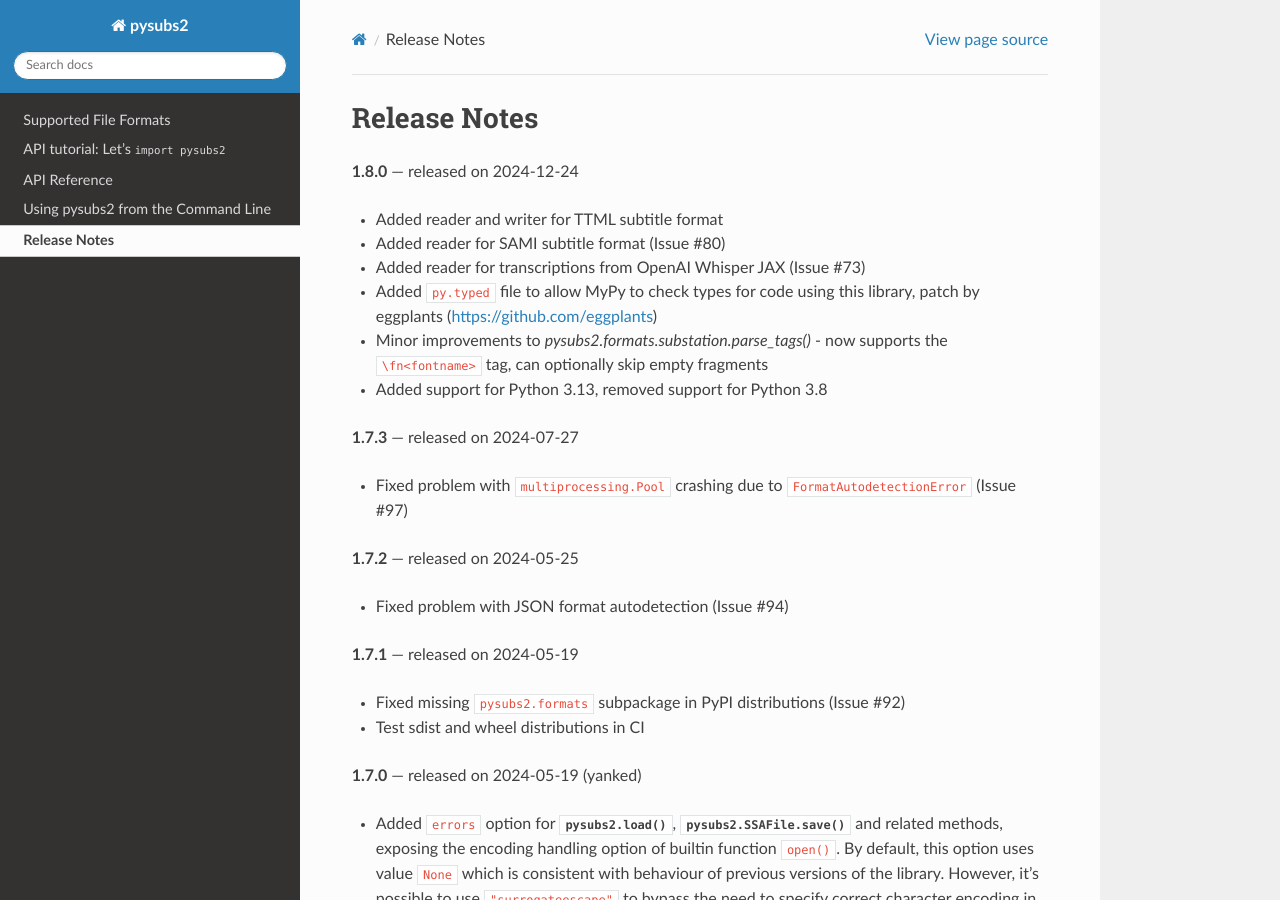
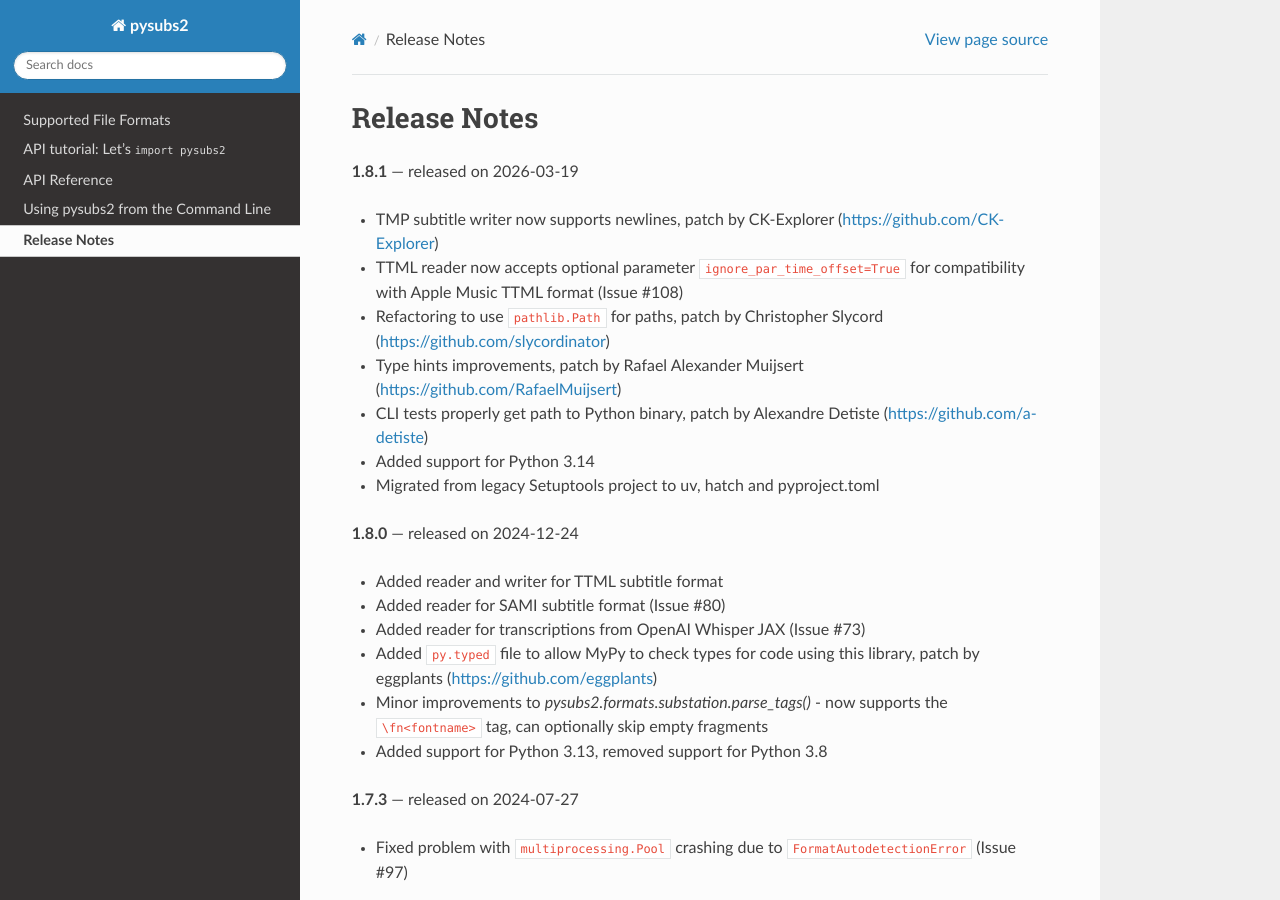
Before and after one commit to tkarabela/pysubs2, a Sphinx documentation site: the page built from docs/release-notes.rst, in a window 1280 px wide and 900 px high. Built offline with Sphinx 7.4.7 and the Read the Docs theme 3.1.0, drawn with Linux system fonts in a browser that asks for light colours; the version number could not be read and is left out.

Commit message:
version: 1.8.1

```diff
--- a/docs/index.rst
+++ b/docs/index.rst
@@ -22,7 +22,8 @@
 
 The library works in Python 3.9 or newer, with no extra dependencies.
 It’s available under the MIT license (see bottom of the page).
-To get started, simply install it using `pip <https://pypi.python.org/pypi/pip>`_: ``pip install pysubs2``.
+To get started, simply install it using `uv <https://docs.astral.sh/uv/>`_: ``uv add pysubs2`` or
+`pip <https://pypi.python.org/pypi/pip>`_: ``pip install pysubs2``.
 You can also clone `the GitHub repository <https://github.com/tkarabela/pysubs2/>`_.
 
 If you find a bug or have something to say, please let me know `via GitHub <https://github.com/tkarabela/pysubs2/issues>`_ or
@@ -46,7 +47,7 @@
 
 .. code-block:: text
 
-    Copyright (c) 2014-2024 Tomas Karabela
+    Copyright (c) 2014-2026 Tomas Karabela
 
     Permission is hereby granted, free of charge, to any person obtaining a copy
     of this software and associated documentation files (the "Software"), to deal
--- a/docs/release-notes.rst
+++ b/docs/release-notes.rst
@@ -1,5 +1,15 @@
 Release Notes
 =============
+
+**1.8.1** --- released on 2026-03-19
+
+- TMP subtitle writer now supports newlines, patch by CK-Explorer (https://github.com/CK-Explorer)
+- TTML reader now accepts optional parameter ``ignore_par_time_offset=True`` for compatibility with Apple Music TTML format (Issue #108)
+- Refactoring to use ``pathlib.Path`` for paths, patch by Christopher Slycord (https://github.com/slycordinator)
+- Type hints improvements, patch by Rafael Alexander Muijsert (https://github.com/RafaelMuijsert)
+- CLI tests properly get path to Python binary, patch by Alexandre Detiste (https://github.com/a-detiste)
+- Added support for Python 3.14
+- Migrated from legacy Setuptools project to uv, hatch and pyproject.toml
 
 **1.8.0** --- released on 2024-12-24
 
```
Also changed, not shown: 1 other file.
